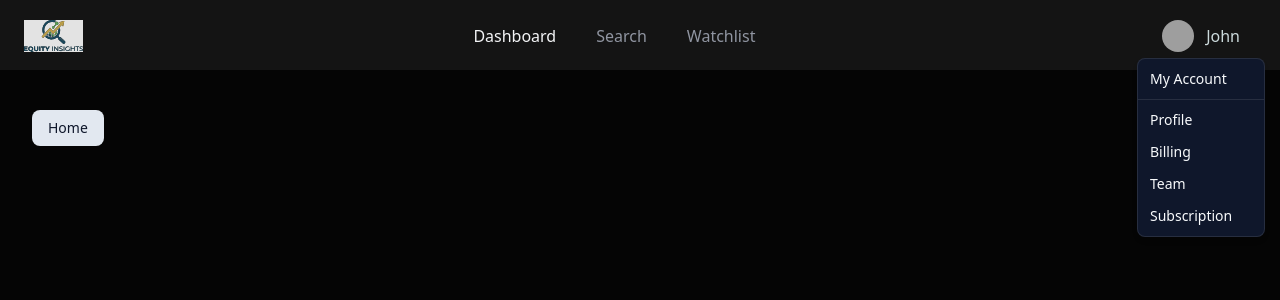
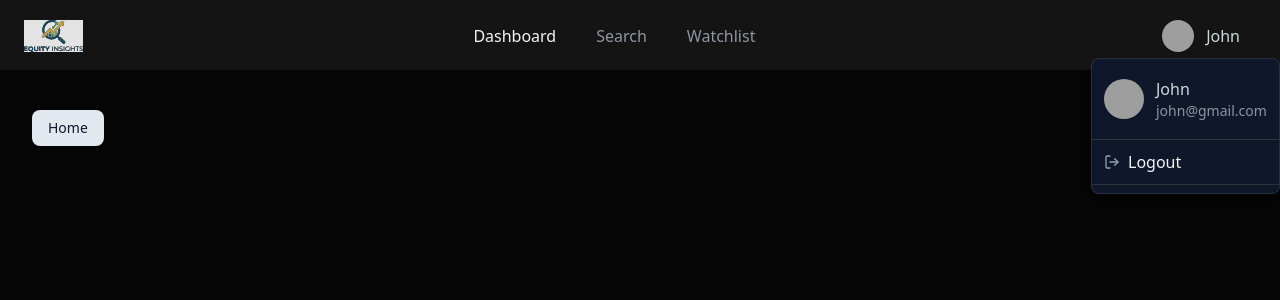
Before and after one commit to Aayush0003/signalist-stock-app, a Next.js app: page / in a window 1280 px wide. Both pictures are taken after a click on the button "John". Shown: the top 300 px of the page. Built offline with nearby package versions, Linux system fonts and the light colour scheme; grey boxes are pictures that could not be loaded.

Commit message:
Implement Header

```diff
--- a/components/UserDropdown.tsx
+++ b/components/UserDropdown.tsx
@@ -11,6 +11,8 @@ import {
 import {useRouter} from "next/navigation";
 import {Button} from "@/components/ui/button";
 import {Avatar, AvatarFallback, AvatarImage} from "@/components/ui/avatar";
+import {LogOut} from "lucide-react";
+import NavItems from "@/components/NavItems";
 
 const UserDropdown = () => {
     const router = useRouter();
@@ -40,13 +42,40 @@ const UserDropdown = () => {
 
                 </Button>
             </DropdownMenuTrigger>
-            <DropdownMenuContent>
-                <DropdownMenuLabel>My Account</DropdownMenuLabel>
-                <DropdownMenuSeparator />
-                <DropdownMenuItem>Profile</DropdownMenuItem>
-                <DropdownMenuItem>Billing</DropdownMenuItem>
-                <DropdownMenuItem>Team</DropdownMenuItem>
-                <DropdownMenuItem>Subscription</DropdownMenuItem>
+            <DropdownMenuContent className="text-gray-400">
+                <DropdownMenuLabel>
+                    <div className="flex relative items-center gap-3 py-2">
+                        <Avatar className="h-10 w-10">
+                            <AvatarImage src="https://www.google.com/url?sa=i&url=https%3A%2F%2Fwww.pngegg.com%2Fen%2Fpng-hcwox&psig=AOvVaw1XytJFrT2CXwVhpUgKno8m&ust=1764456307292000&source=images&cd=vfe&opi=89978449&ved=0CBMQjRxqFwoTCNimlI72lZEDFQAAAAAdAAAAABAK" />
+                            <AvatarFallback className="bg-yellow-500 text-yellow-900 text-sm font-bold">
+                                {user.name[0]}
+                            </AvatarFallback>
+                        </Avatar>
+
+                        <div className="flex flex-col">
+                        <span className='text-base font-medium text-gray-400'>
+                            {user.name}
+                        </span>
+                            <span className="text-sm text-gray-500">{user.email}</span>
+
+                        </div>
+
+
+                    </div>
+                </DropdownMenuLabel>
+                <DropdownMenuSeparator className="bg-gray-600"/>
+                <DropdownMenuItem onClick={handleSignOut} className=" text-gray-100 text-md font-medium focus:bg-transparent focus:text-yellow-500 transition-colors cursor-pointer">
+                    <LogOut className="h-4 w-4 hidden sm:block"/>
+                    Logout
+                </DropdownMenuItem>
+
+                <DropdownMenuSeparator className="hidden sm:block bg-gray-600"/>
+                <nav className="sm:hidden">
+                    <NavItems />
+                </nav>
+
+
+
             </DropdownMenuContent>
         </DropdownMenu>
     )
```
